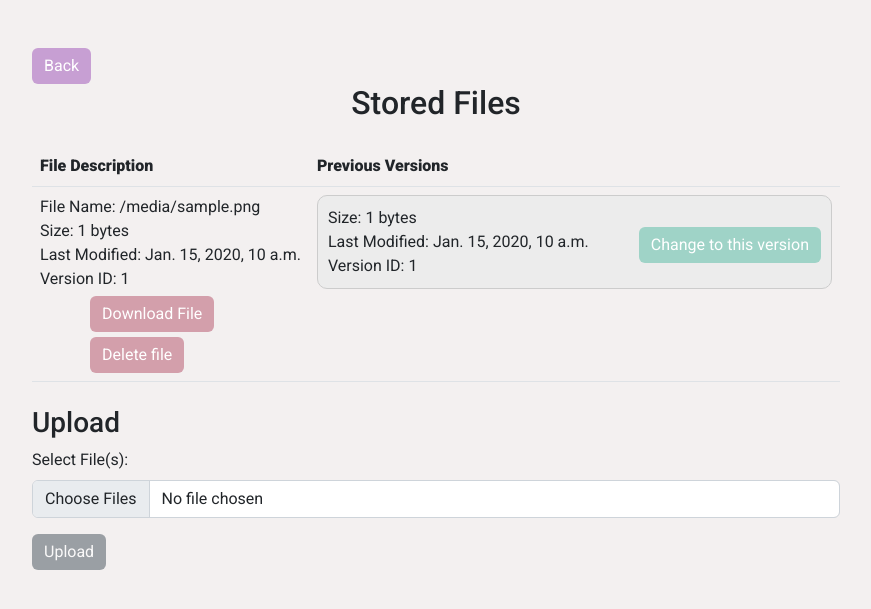
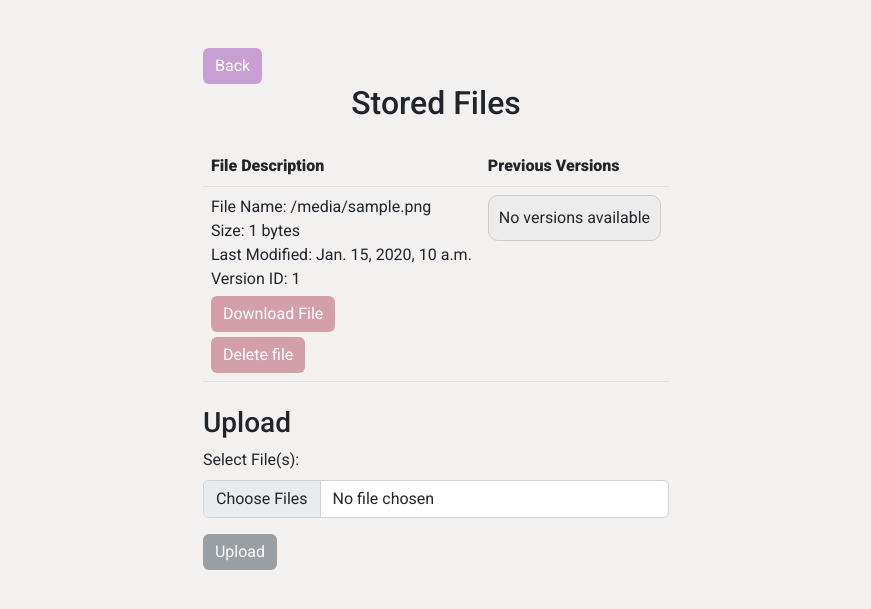
Before and after one commit to wzyndul/cloud_computing_systems, a Django app: template cloud_django_project/templates/storage.html in a window 1280 px wide. Shown: the top 609 px of the page, without its empty margins (204-1075 px from the left). Run offline with Django 4.2, Linux system fonts and the light colour scheme; the template is opened without the code that fills it: most values are stand-ins (such as "Sample title", 1, 10 or a date in 2020).

Commit message:
[ADDED] css for download, delete buttons.

```diff
--- a/cloud_django_project/static/storage.css
+++ b/cloud_django_project/static/storage.css
@@ -26,7 +26,11 @@
     background-color: #ececec;
 }
 
-.btn-version {
+.btn.btn-secondary.btn-version.btn-two {
     margin-top: 5px;
     margin-left: 50px;
 }
+
+.btn.btn-secondary.btn-version.btn-one {
+    margin-top: 5px;
+}
--- a/cloud_django_project/templates/storage.html
+++ b/cloud_django_project/templates/storage.html
@@ -28,7 +28,8 @@
                                 <form method="GET" action="{% url 'download_file' %}">
                                     {% csrf_token %}
                                     <input type="hidden" name="file_name" value="{{ file_name }}">
-                                    <button type="submit" class="btn btn-secondary btn-version btn-one">Download File</button>
+                                    <button type="submit" class="btn btn-secondary btn-version btn-one">Download File
+                                    </button>
                                 </form>
                                 <form method="POST" action="{% url 'delete_file' %}">
                                     {% csrf_token %}
@@ -38,8 +39,8 @@
                                 </form>
                             </td>
                             <td>
-                                {% if versions %}
-                                    {% for version in versions %}
+                                {% for version in versions %}
+                                    {% if versions|length > 1 %}
                                         {% if version != last_version %}
                                             {# Don't show the last version because last version is current version #}
                                             <div class="version-container">
@@ -54,16 +55,19 @@
                                                     <input type="hidden" name="file_name" value="{{ file_name }}">
                                                     <input type="hidden" name="version_id"
                                                            value="{{ version.version_id }}">
-                                                    <button type="submit" class="btn btn-secondary btn-version btn-two">
+                                                    <button type="submit"
+                                                            class="btn btn-secondary btn-version btn-two">
                                                         Change to this version
                                                     </button>
                                                 </form>
                                             </div>
                                         {% endif %}
-                                    {% endfor %}
-                                {% else %}
-                                    <div>No versions available</div>
-                                {% endif %}
+                                    {% else %} {# If there is only one version (the current version)#}
+                                        <div class="version-container">
+                                            No versions available
+                                        </div>
+                                    {% endif %}
+                                {% endfor %}
                             </td>
                         </tr>
                     {% endwith %}
```
